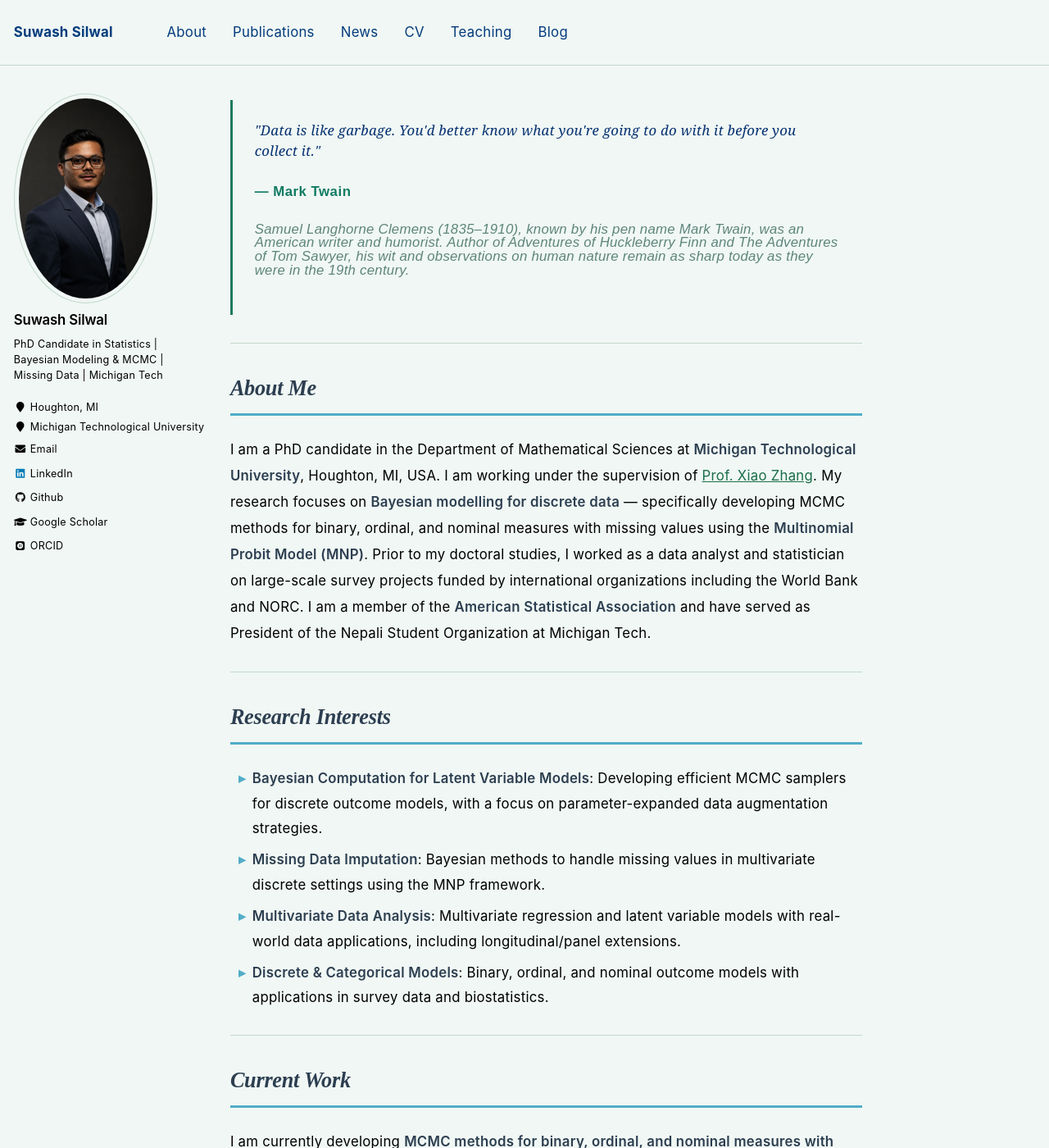
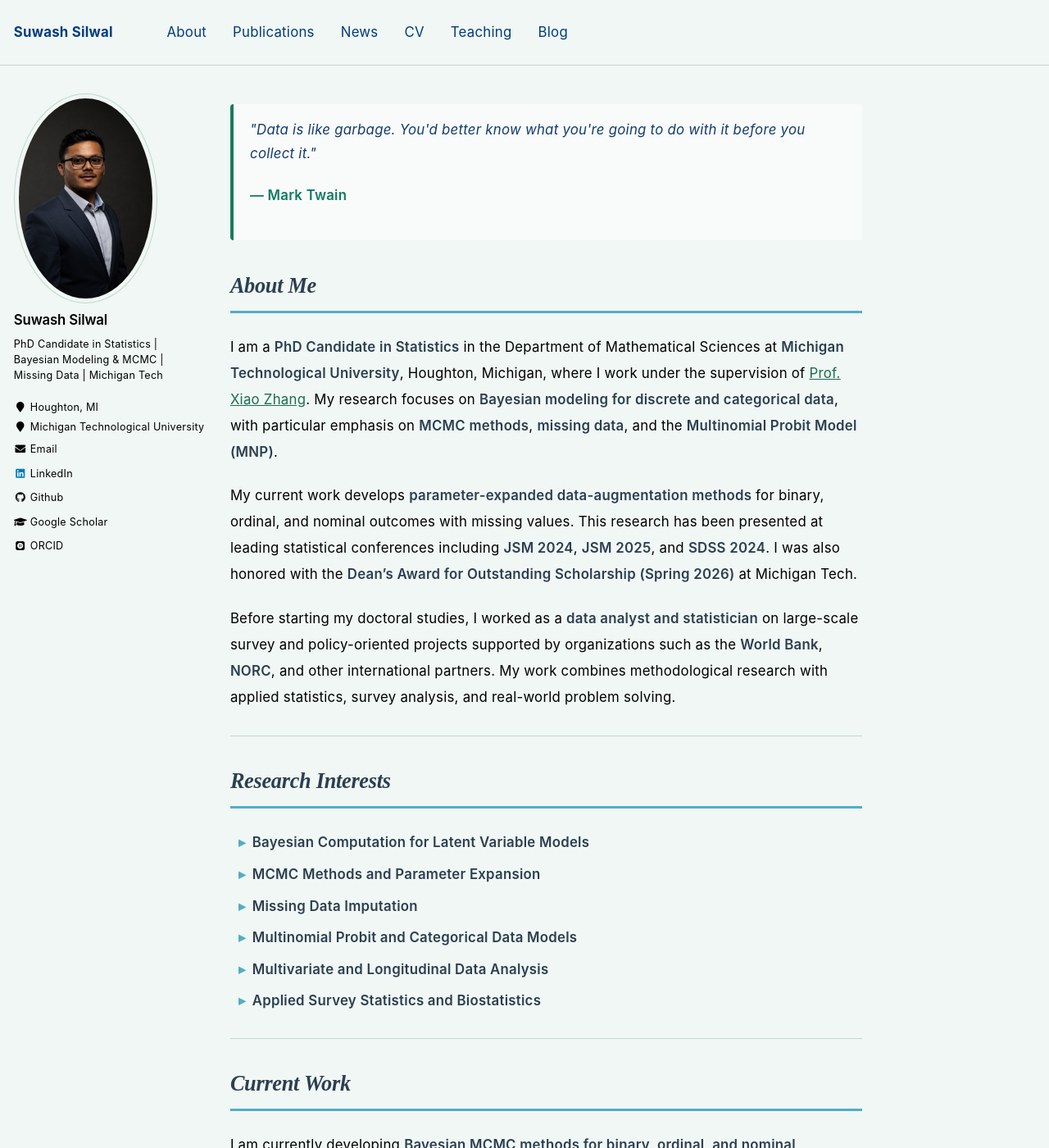
Before and after one commit to ssilwal050/ssilwal050.github.io, a Jekyll site: the page built from _pages/about.md, in a window 1280 px wide and 1400 px high. Shown: the whole window at 82% size. Built offline with Jekyll 4.4.1, drawn with Linux system fonts in a browser that asks for light colours; some web fonts are replaced; some of the changed text lies outside the part shown.

Commit message:
update intro

```diff
--- a/_pages/about.md
+++ b/_pages/about.md
@@ -11,136 +11,123 @@ redirect_from:
 <div class="opening-quote">
   <p class="opening-quote__text">"Data is like garbage. You'd better know what you're going to do with it before you collect it."</p>
   <p class="opening-quote__author">— Mark Twain</p>
-  <p class="opening-quote__bio">Samuel Langhorne Clemens (1835–1910), known by his pen name Mark Twain, was an American writer and humorist. Author of <em>Adventures of Huckleberry Finn</em> and <em>The Adventures of Tom Sawyer</em>, his wit and observations on human nature remain as sharp today as they were in the 19th century.</p>
 </div>
 
 <style>
 .opening-quote {
-  margin: 0.5em 0 2em;
-  padding: 1.4em 1.6em;
-  border-left: 3px solid #1a7a5e;
+  margin: 0.8em 0 1.8em 0;
+  padding: 1.0em 1.2em;
+  border-left: 4px solid #1a7a5e;
+  background: #f8fbfa;
+  border-radius: 4px;
 }
 .opening-quote__text {
-  font-family: 'STIX Two Text', Georgia, serif;
   font-style: italic;
-  font-size: 1.0em;
-  line-height: 1.5;
-  color:rgb(6, 49, 113);
-  margin-bottom: 0.5em;
+  font-size: 1.05em;
+  line-height: 1.7;
+  color: #163b6d;
+  margin: 0 0 0.4em 0;
 }
 .opening-quote__author {
-  font-family: 'Outfit', sans-serif;
   font-weight: 600;
-  font-size: 0.5em;
-  color:rgb(16, 122, 99);
-  letter-spacing: 0.03em;
-  margin-bottom: 0.5em;
+  font-size: 0.95em;
+  color: #107a63;
+  margin: 0;
 }
-.opening-quote__bio {
-  font-family: 'Outfit', sans-serif;
-  font-style: italic;
-  font-weight: 400;
-  font-size: 0.3em;
-  color:rgb(94, 133, 123);
-  line-height: 1.0;
-  margin: 0;
+.news-highlights {
+  display: grid;
+  grid-template-columns: 1fr;
+  gap: 0.9em;
+  margin-top: 1em;
+}
+.news-card {
+  display: flex;
+  align-items: flex-start;
+  gap: 0.8em;
+  padding: 0.9em 1em;
+  border: 1px solid #e6e6e6;
+  border-radius: 8px;
+  background: #fcfcfc;
+}
+.news-icon {
+  font-size: 1.2em;
+  line-height: 1.2;
+}
+.news-text {
+  line-height: 1.6;
+}
+.quick-links {
+  line-height: 1.9;
 }
 </style>
 
----
-
 ## About Me
 
-I am a PhD candidate in the Department of Mathematical Sciences at **Michigan Technological University**, Houghton, MI, USA. I am working under the supervision of [Prof. Xiao Zhang](https://www.mtu.edu/math/department/faculty-staff/faculty/x-zhang/). My research focuses on **Bayesian modelling for discrete data** — specifically developing MCMC methods for binary, ordinal, and nominal measures with missing values using the **Multinomial Probit Model (MNP)**. Prior to my doctoral studies, I worked as a data analyst and statistician on large-scale survey projects funded by international organizations including the World Bank and NORC. I am a member of the **American Statistical Association** and have served as President of the Nepali Student Organization at Michigan Tech.
+I am a **PhD Candidate in Statistics** in the Department of Mathematical Sciences at **Michigan Technological University**, Houghton, Michigan, where I work under the supervision of [Prof. Xiao Zhang](https://www.mtu.edu/math/department/faculty-staff/faculty/x-zhang/). My research focuses on **Bayesian modeling for discrete and categorical data**, with particular emphasis on **MCMC methods**, **missing data**, and the **Multinomial Probit Model (MNP)**.
+
+My current work develops **parameter-expanded data-augmentation methods** for binary, ordinal, and nominal outcomes with missing values. This research has been presented at leading statistical conferences including **JSM 2024**, **JSM 2025**, and **SDSS 2024**. I was also honored with the **Dean’s Award for Outstanding Scholarship (Spring 2026)** at Michigan Tech.
+
+Before starting my doctoral studies, I worked as a **data analyst and statistician** on large-scale survey and policy-oriented projects supported by organizations such as the **World Bank**, **NORC**, and other international partners. My work combines methodological research with applied statistics, survey analysis, and real-world problem solving.
 
 ---
 
 ## Research Interests
 
-- **Bayesian Computation for Latent Variable Models**: Developing efficient MCMC samplers for discrete outcome models, with a focus on parameter-expanded data augmentation strategies.
-- **Missing Data Imputation**: Bayesian methods to handle missing values in multivariate discrete settings using the MNP framework.
-- **Multivariate Data Analysis**: Multivariate regression and latent variable models with real-world data applications, including longitudinal/panel extensions.
-- **Discrete & Categorical Models**: Binary, ordinal, and nominal outcome models with applications in survey data and biostatistics.
+- **Bayesian Computation for Latent Variable Models**
+- **MCMC Methods and Parameter Expansion**
+- **Missing Data Imputation**
+- **Multinomial Probit and Categorical Data Models**
+- **Multivariate and Longitudinal Data Analysis**
+- **Applied Survey Statistics and Biostatistics**
 
 ---
 
 ## Current Work
 
-I am currently developing **MCMC methods for binary, ordinal, and nominal measures with missing values** using the Multinomial Probit Model (MNP). Key contributions include:
+I am currently developing **Bayesian MCMC methods for binary, ordinal, and nominal measures with missing values** using the **Multinomial Probit Model (MNP)**. My recent work includes:
 
-- Developed a **parameter-expanded (PX) data-augmentation Gibbs sampler** that improves posterior mixing, convergence, and estimation accuracy for nominal outcomes.
-- Extended the MNP framework to **multivariate and longitudinal (panel) settings** with integrated missing data handling.
-- Conducting simulation studies and real data applications to validate the proposed methods.
+- Developing a **parameter-expanded data-augmentation Gibbs sampler** to improve posterior mixing and convergence
+- Extending MNP models to **multivariate and longitudinal settings**
+- Integrating **missing-data handling** directly within the Bayesian estimation framework
+- Evaluating methods through **simulation studies** and **real-data applications**
+
+---
+
+## Selected Highlights
+
+- **Dean’s Award for Outstanding Scholarship**, Michigan Technological University (Spring 2026)
+- Presented research at **JSM 2025**, **JSM 2024**, and **SDSS 2024**
+- Research on **parameter-expanded Bayesian methods** for nominal outcomes with missing values
+- Professional experience in **survey statistics, sampling design, and applied data analysis**
+- Worked on projects supported by **World Bank**, **NORC**, and other international organizations
+- Former **President, Nepali Student Organization** at Michigan Tech
+- Member of the **American Statistical Association**
 
 ---
 
 ## Experience
 
 **Graduate Research Assistant** — Michigan Technological University, Houghton, MI *(Jan 2021 – Present)*
-- Bayesian modeling for nominal measures with missing values using the Multinomial Probit (MNP) model.
-- Developed a PX data-augmentation Gibbs sampler improving posterior mixing and estimation accuracy.
-- Extended the MNP framework to multivariate and longitudinal settings with integrated missing data handling.
+Research on Bayesian modeling for nominal and categorical outcomes with missing values using the Multinomial Probit framework; development of efficient MCMC algorithms and parameter-expanded Gibbs samplers.
 
 **Graduate Teaching Instructor** — Michigan Technological University, Houghton, MI *(Aug 2021 – Dec 2023)*
-- Instructor of Undergraduate Engineering Statistics and Precalculus.
-- Ran lab sessions using R (statistical testing, modeling, visualization) and MATLAB (matrix algebra, optimization).
-- Designed exams, problem sets, and auto-graded quizzes via Canvas, iClicker, and Gradescope.
+Instructor for Undergraduate Engineering Statistics and Precalculus; taught labs using R and MATLAB; designed assignments, quizzes, and course materials.
 
 **Data Analyst / Statistician** — Solutions Consultant, Kathmandu, Nepal *(Dec 2017 – Jul 2021)*
-- Led data modeling and analysis for large survey-based projects funded by NORC, World Bank, IRI, and other international organizations.
-- Designed sampling plans, questionnaires, and statistical reporting frameworks ensuring methodological rigor for policy clients.
+Led statistical analysis, sampling design, questionnaire development, and reporting for large survey-based and policy-focused projects funded by international organizations.
 
 **Teaching Instructor (Part-time)** — Amrit Campus, Kathmandu, Nepal *(Dec 2017 – Jul 2021)*
-- Taught undergraduate Survey Statistics and Demography; graduate Biostatistics and Research Methodology.
-- Supervised undergraduate projects and coordinated lab sessions.
+Taught Survey Statistics, Demography, Biostatistics, and Research Methodology; supervised student projects and practical sessions.
 
 ---
 
-## Publications
+## Selected Publications
 
-- **Suwash S. & Zhang X.** (2025). *Parameter-Expanded Data Augmentation for Analyzing Discrete Nominal Measures with Missing Values Using Multinomial Probit Models.* (Submitted / Under Review)
+- **Silwal, S., & Zhang, X.** (2025). *Parameter-Expanded Data Augmentation for Analyzing Discrete Nominal Measures with Missing Values Using Multinomial Probit Models.* Submitted.
 
-- **Silwal, S., & Uprety, P.** (2019). *Assessment of Oral Health Knowledge, Attitude and Practice Among School Children in Kathmandu Metropolitan City, Nepal.* RRJoST, 8, 1–10.
+- **Silwal, S., & Uprety, P.** (2019). *Assessment of Oral Health Knowledge, Attitude and Practice Among School Children in Kathmandu Metropolitan City, Nepal.* *RRJoST, 8*, 1–10.
 
----
-
-## Conference Presentations
-
-- **Aug 2–7, 2025** — *Bayesian Methods for Analyzing Nominal Measures with Missing Values Using Multinomial Probit Models.* Joint Statistical Meetings (JSM), Nashville, TN, USA.
-
-- **Aug 3–8, 2024** — *Parameter-Expanded Data Augmentation for Analyzing Categorical Data Using Multinomial Probit Models.* Joint Statistical Meetings (JSM), Portland, OR, USA.
-
-- **Jun 4–7, 2024** — *Parameter-Expanded Data Augmentation for Multinomial Probit Models.* Symposium on Data Science & Statistics (SDSS), Richmond, VA, USA.
-
----
-
-## Grants & Awards
-
-- 🏅 **Dean's Award for Outstanding Scholarship** — Michigan Technological University, Spring 2026
-- 🎖 **ASA Student/Early Career Travel Award** ($400) — American Statistical Association, August 2025. To present at JSM 2025, Nashville, TN.
-- ✈️ **GSG Travel Grant** ($500) — Graduate Student Government, Michigan Tech, August 2025. To present at JSM 2025, Nashville, TN.
-- ✈️ **GSG Travel Grant** ($500) — Graduate Student Government, Michigan Tech, June 2024. To present at SDSS 2024, Richmond, VA.
-
----
-
-## Technical Skills
-
-**Core:** R, Python, MCMC Simulation, Bayesian Modeling, Missing Data Imputation, GLM
-
-**Additional:** SQL, SAS, Pandas, NumPy, Machine Learning, Neural Networks, A/B Testing, Data Visualization, R-Shiny, MATLAB, HPC / Distributed Computing, Data Wrangling
-
----
-
-## Looking for Opportunities
-
-I am actively seeking **summer research internships** for 2025 where I can contribute to cutting-edge research in:
-
-- Bayesian Statistics & MCMC Methods
-- Statistical Modeling & Missing Data
-- Machine Learning and Data Science
-- Applied Statistics for Survey & Biomedical Data
-
-If you're interested in collaborating or have internship opportunities, please feel free to reach out!
+For a full list, please see my [Publications page](/publications/).
 
 ---
 
@@ -150,31 +137,35 @@ If you're interested in collaborating or have internship opportunities, please f
   <div class="news-card">
     <div class="news-icon">🏅</div>
     <div class="news-text">
-      <strong>Spring 2026:</strong> Received the <strong>Dean's Award for Outstanding Scholarship</strong> at Michigan Technological University.
+      <strong>Spring 2026:</strong> Received the <strong>Dean’s Award for Outstanding Scholarship</strong> at Michigan Technological University.
     </div>
   </div>
+
   <div class="news-card">
     <div class="news-icon">🎤</div>
     <div class="news-text">
-      <strong>August 2025:</strong> Presented at <strong>JSM 2025</strong>, Nashville, TN. Supported by the ASA Travel Award and GSG Travel Grant.
+      <strong>August 2025:</strong> Presented at <strong>JSM 2025</strong> in Nashville, Tennessee, with support from the ASA Travel Award and GSG Travel Grant.
     </div>
   </div>
+
+  <div class="news-card">
+    <div class="news-icon">📝</div>
+    <div class="news-text">
+      <strong>2025:</strong> Submitted research on <strong>parameter-expanded data augmentation for Multinomial Probit models with missing values</strong>.
+    </div>
+  </div>
+
   <div class="news-card">
     <div class="news-icon">🎓</div>
     <div class="news-text">
-      <strong>June 2025:</strong> Attended the <strong>IMSI Summer Data Science Bootcamp</strong> at the University of Illinois, Champaign.
+      <strong>June 2025:</strong> Attended the <strong>IMSI Summer Data Science Bootcamp</strong> at the University of Illinois Urbana-Champaign.
     </div>
   </div>
+
   <div class="news-card">
-    <div class="news-icon">📝</div>
+    <div class="news-icon">📊</div>
     <div class="news-text">
-      <strong>2025:</strong> Submitted paper on <strong>Parameter-Expanded Data Augmentation for MNP Models with Missing Values</strong> (under review).
-    </div>
-  </div>
-  <div class="news-card">
-    <div class="news-icon">🎤</div>
-    <div class="news-text">
-      <strong>2024:</strong> Presented at <strong>JSM 2024</strong> (Portland, OR) and <strong>SDSS 2024</strong> (Richmond, VA).
+      <strong>2024:</strong> Presented research at <strong>JSM 2024</strong> and <strong>SDSS 2024</strong>.
     </div>
   </div>
 </div>
@@ -200,4 +192,4 @@ If you're interested in collaborating or have internship opportunities, please f
 
 ## Contact
 
-I'm always interested in discussing research opportunities, collaborations, or internship positions. Please feel free to reach out via **suwashs@mtu.edu** or through the contact information in my CV.
+I am interested in research collaborations in **Bayesian statistics**, **categorical data analysis**, **missing data methods**, and **applied statistical modeling**. Please feel free to contact me at **suwashs@mtu.edu**.
```
Also changed, not shown: other parts of _pages/about.md (+1 -0 lines).
